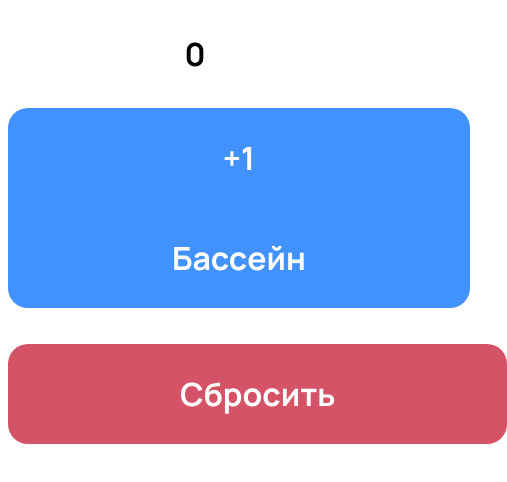
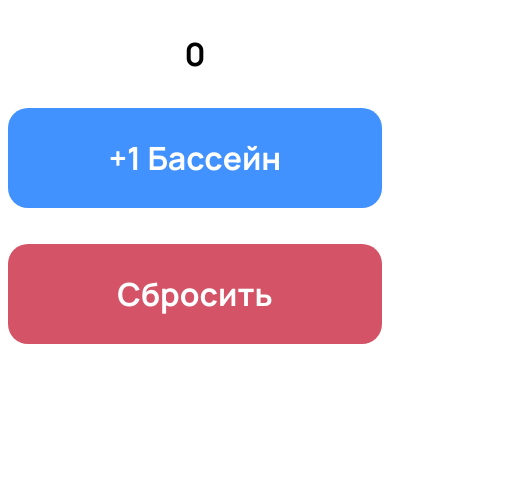
Before and after one commit to natasherbataya/counter-app, a plain HTML site: page index.html in a window 390 px wide. Shown: the whole page, 507 px wide, since content can reach past the window. Drawn offline with Linux system fonts and the light colour scheme.

Commit message:
Added adaptive

```diff
--- a/index.css
+++ b/index.css
@@ -39,3 +39,15 @@ button {
   font-size: 32px;
   color: #ffffff;
 }
+
+@media (max-width: 500px) {
+  .btn-add {
+    padding: 0;
+    width: 100%;
+  }
+
+  .btn-reset {
+    padding: 0;
+    width: 100%;
+  }
+}
--- a/index.js
+++ b/index.js
@@ -16,4 +16,4 @@ buttonReset.addEventListener('click', function() {
     counter = 0;
 
     counterText.innerText = counter;
-});
+им });
```
